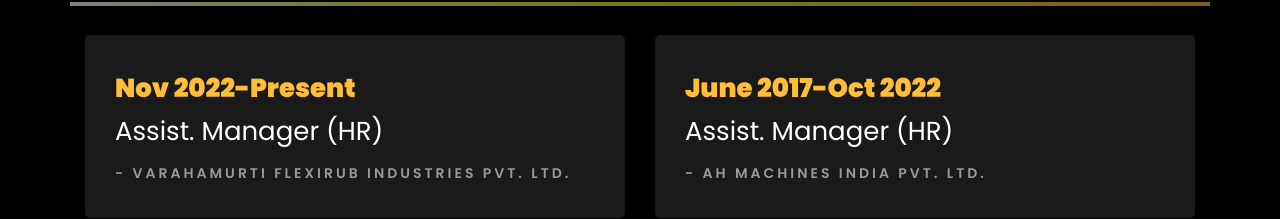
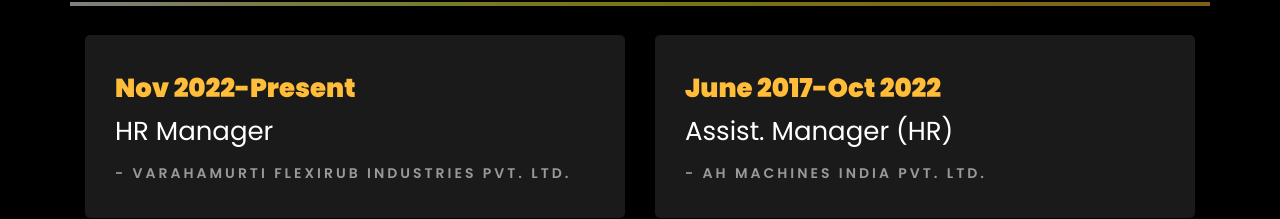
Before and after one commit to Raj180889/MyPorfolio, a plain HTML site: page index.html in a window 1280 px wide. Shown: the part 2105-2324 px from the top of the page. Drawn offline with Linux system fonts and the light colour scheme; files whose address does not match are found by name.

Commit message:
Update index.html

```diff
--- a/index.html
+++ b/index.html
@@ -663,7 +663,7 @@
           <div class="col-md-6">
             <div class="resume-wrap ftco-animate">
               <span class="date">Nov 2022-Present</span>
-              <h2>Assist. Manager (HR)</h2>
+              <h2>HR Manager</h2>
               <span class="position"
                 >- Varahamurti Flexirub Industries Pvt. Ltd.</span
               >
```
